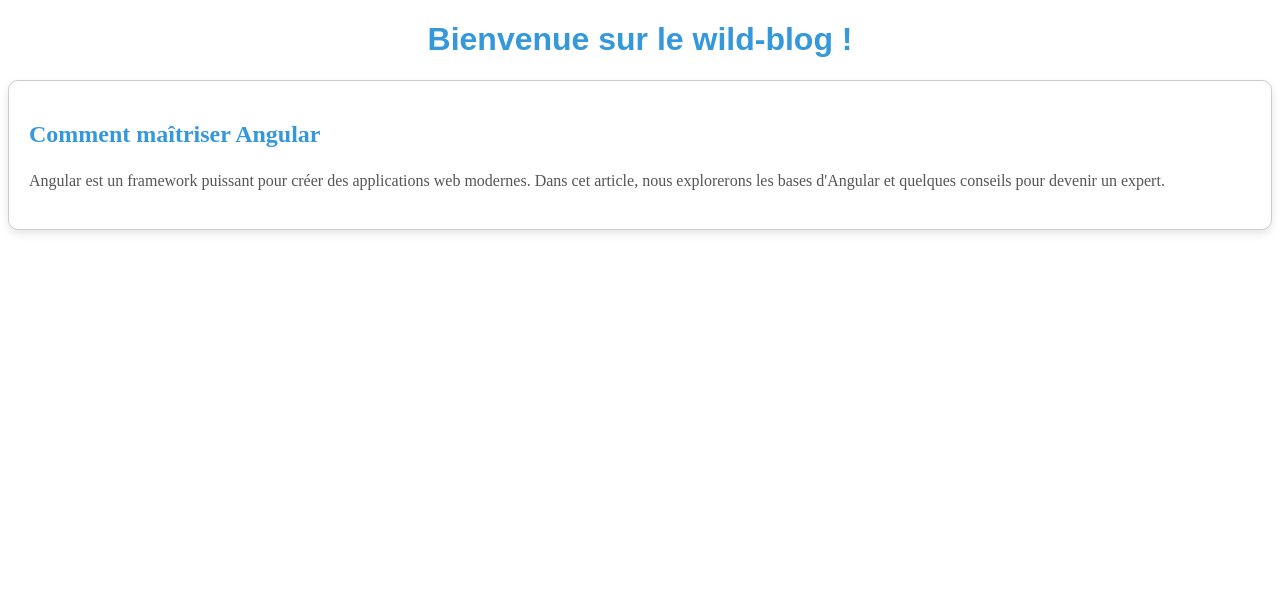
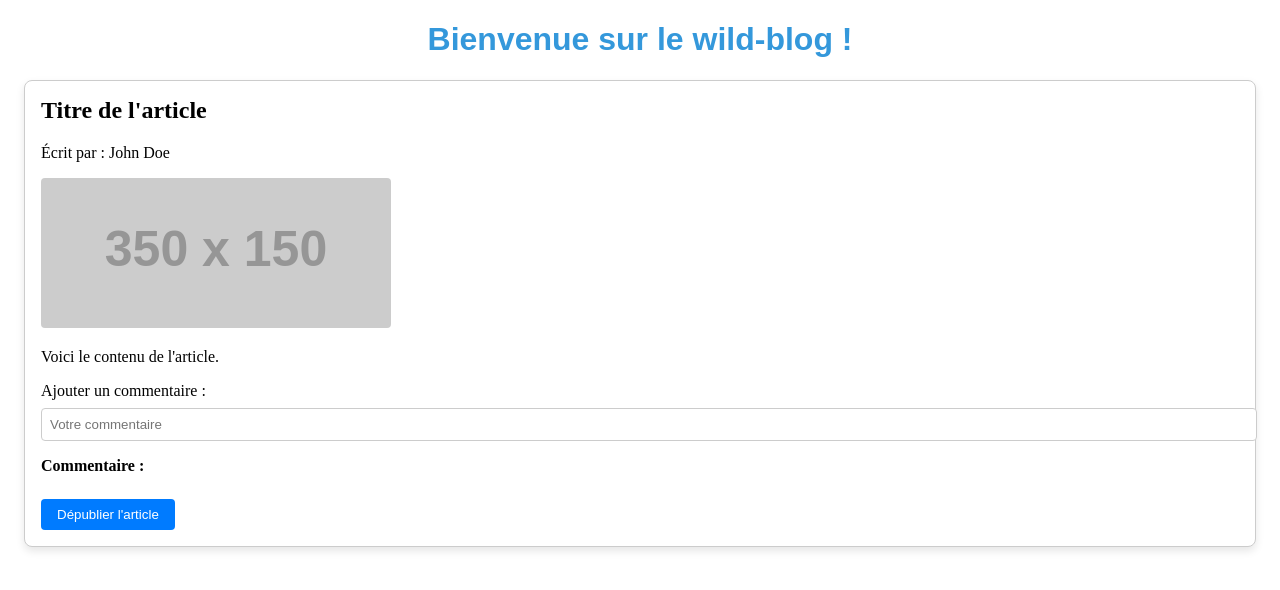
Before and after one commit to odowin/wild-blog, an Angular app: page / in a window 1280 px wide. Shown: the top 590 px of the page. Built offline with nearby package versions, Linux system fonts and the light colour scheme.

Commit message:
Améliorer l'affichage de l'article

```diff
--- a/src/app/article/article.component.html
+++ b/src/app/article/article.component.html
@@ -1,4 +1,16 @@
 <div class="article-card">
-    <h2>Comment maîtriser Angular</h2>
-    <p>Angular est un framework puissant pour créer des applications web modernes. Dans cet article, nous explorerons les bases d'Angular et quelques conseils pour devenir un expert.</p>
+  <h2>{{ article.title }}</h2>
+  <p>Écrit par : {{ article.author }}</p>
+  <img [src]="article.image" alt="Image de l'article">
+  <div *ngIf="article.isPublished">
+    <p>{{ article.content }}</p>
   </div>
+  <div>
+    <label for="comment">Ajouter un commentaire :</label>
+    <input id="comment" [(ngModel)]="article.comment" placeholder="Votre commentaire">
+    <p><strong>Commentaire :</strong> {{ article.comment }}</p>
+  </div>
+  <button (click)="togglePublication()">
+    {{ article.isPublished ? 'Dépublier' : 'Publier' }} l'article
+  </button>
+</div>
--- a/src/app/article/article.component.scss
+++ b/src/app/article/article.component.scss
@@ -1,17 +1,39 @@
 .article-card {
-    border: 1px solid #ccc;
-    padding: 20px;
-    margin: 20px 0;
-    border-radius: 10px;
-    box-shadow: 0 4px 8px rgba(0, 0, 0, 0.1);
+  border: 1px solid #ccc;
+  border-radius: 8px;
+  padding: 16px;
+  margin: 16px;
+  box-shadow: 0 4px 8px rgba(0, 0, 0, 0.1);
+  background-color: #fff;
 
-    h2 {
-      color: #3498db;
-      font-size: 24px;
-    }
+  h2 {
+    margin-top: 0;
+  }
 
-    p {
-      color: #555;
-      line-height: 1.6;
+  img {
+    max-width: 100%;
+    border-radius: 4px;
+  }
+
+  button {
+    background-color: #007bff;
+    color: white;
+    border: none;
+    padding: 8px 16px;
+    cursor: pointer;
+    border-radius: 4px;
+    margin-top: 8px;
+
+    &:hover {
+      background-color: #0056b3;
     }
   }
+
+  input {
+    margin-top: 8px;
+    padding: 8px;
+    border: 1px solid #ccc;
+    border-radius: 4px;
+    width: 100%;
+  }
+}
--- a/src/app/article/article.component.ts
+++ b/src/app/article/article.component.ts
@@ -1,12 +1,26 @@
+import { CommonModule } from '@angular/common';
 import { Component } from '@angular/core';
+import { FormsModule } from '@angular/forms';
 
 @Component({
   selector: 'app-article',
   standalone: true,
-  imports: [],
+  imports: [CommonModule, FormsModule],
   templateUrl: './article.component.html',
   styleUrl: './article.component.scss'
 })
 export class ArticleComponent {
+  article = {
+    title: 'Titre de l\'article',
+    author: 'John Doe',
+    content: 'Voici le contenu de l\'article.',
+    image: 'https://via.placeholder.com/350x150',
+    isPublished: true,
+    comment: ''
+  };
 
+  // Fonction qui inverse l'état de publication de l'article
+  togglePublication(): void {
+    this.article.isPublished = !this.article.isPublished;
+  }
 }
```
